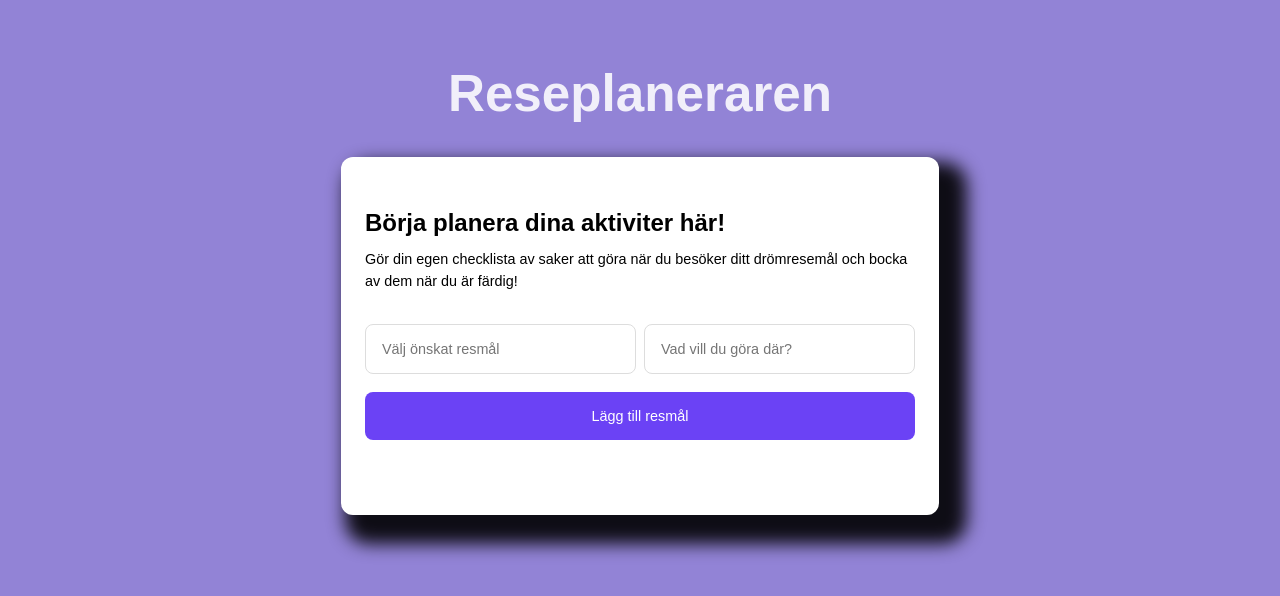
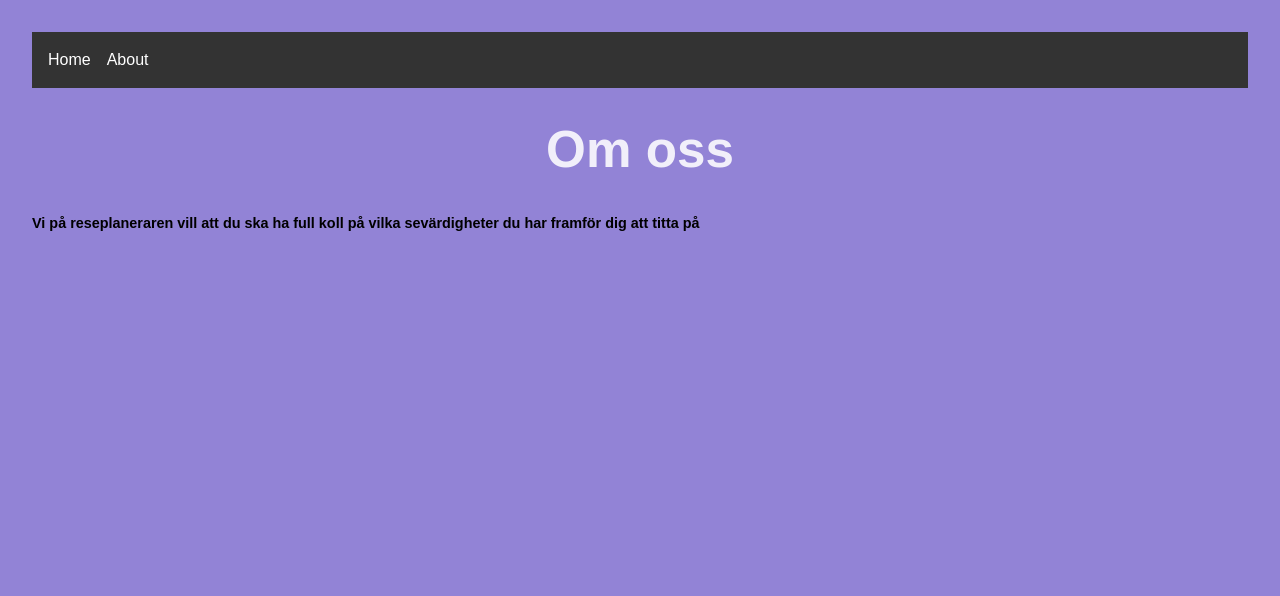
Before and after one commit to litephilip/travel-planner, a React (Vite) app: page /about-us in a window 1280 px wide. Shown: the top 596 px of the page. Built offline with nearby package versions, Linux system fonts and the light colour scheme.

Commit message:
fix: Added react-router to switch between pages

```diff
--- a/package.json
+++ b/package.json
@@ -11,7 +11,8 @@
   },
   "dependencies": {
     "react": "^18.3.1",
-    "react-dom": "^18.3.1"
+    "react-dom": "^18.3.1",
+    "react-router-dom": "^6.28.0"
   },
   "devDependencies": {
     "@eslint/js": "^9.13.0",
--- a/src/App.jsx
+++ b/src/App.jsx
@@ -1,18 +1,8 @@
-import TripPlanner from './components/TripPlanner/TripPlanner';
-import './App.css'
+import AppRouter from './AppRouter';
+import './App.css';
 
-function App() {
+const App = () => {
+  return <AppRouter />;
+};
 
-  return (
-    <>
-      <div className="wrapper">
-        <div className="header">
-          <h1>Reseplaneraren</h1>
-        </div>
-          <TripPlanner />
-      </div>
-    </>
-  )
-}
-
-export default App
+export default App;
--- /dev/null
+++ b/src/AppRouter.jsx
@@ -0,0 +1,19 @@
+import { BrowserRouter as Router, Routes, Route, Navigate } from 'react-router-dom';
+import Nav from './components/Nav/Nav';
+import Home from './pages/Home';
+import About from './pages/About';
+
+const AppRouter = () => {
+  return (
+    <Router>
+      <Nav />
+      <Routes>
+        <Route path="/" element={<Navigate to="/home" />} />
+        <Route path="/home" element={<Home />} />
+        <Route path="/about-us" element={<About />} />
+      </Routes>
+    </Router>
+  );
+};
+
+export default AppRouter;
--- /dev/null
+++ b/src/components/Nav/Nav.jsx
@@ -0,0 +1,12 @@
+import { Link } from 'react-router-dom';
+
+const Nav = () => {
+  return (
+    <nav style={{ display: 'flex', gap: '1rem', padding: '1rem', backgroundColor: '#333', color: '#fff' }}>
+      <Link to="/home" style={{ color: '#fff', textDecoration: 'none' }}>Home</Link>
+      <Link to="/about-us" style={{ color: '#fff', textDecoration: 'none' }}>About</Link>
+    </nav>
+  );
+};
+
+export default Nav;
--- /dev/null
+++ b/src/pages/About.jsx
@@ -0,0 +1,10 @@
+const About = () => {
+    return (
+      <div>
+        <h1>Om oss</h1>
+        <p>Vi på reseplaneraren vill att du ska ha full koll på vilka sevärdigheter du har framför dig att titta på</p>
+      </div>
+    );
+  };
+
+  export default About;
--- /dev/null
+++ b/src/pages/Home.jsx
@@ -0,0 +1,14 @@
+import TripPlanner from '../components/TripPlanner/TripPlanner';
+
+const Home = () => {
+  return (
+    <div className="wrapper">
+      <div className="header">
+        <h1>Reseplaneraren</h1>
+      </div>
+      <TripPlanner />
+    </div>
+  );
+};
+
+export default Home;
```
Also changed, not shown: src/components/Nav/Nav.css (added), 1 other file (tests, documents, lock files or other folders).
